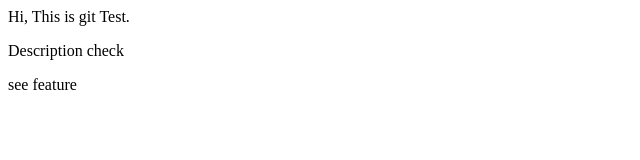
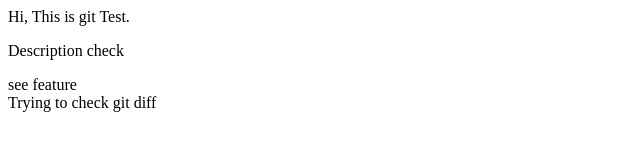
Before and after one commit to sauravbharti021/git-test, a plain HTML site: page index.html in a window 1280 px wide. Shown: the whole page, without its empty margins (0-640 px from the left). Drawn offline with Linux system fonts and the light colour scheme.

Commit message:
testing branch commit 2.0

```diff
--- a/index.html
+++ b/index.html
@@ -10,6 +10,7 @@
 	<div id="checking">
 		see feature
 	</div>
+	<div>Trying to check git diff</div>
 	<script src="index.js"></script>
 </body>
 </html>
```
